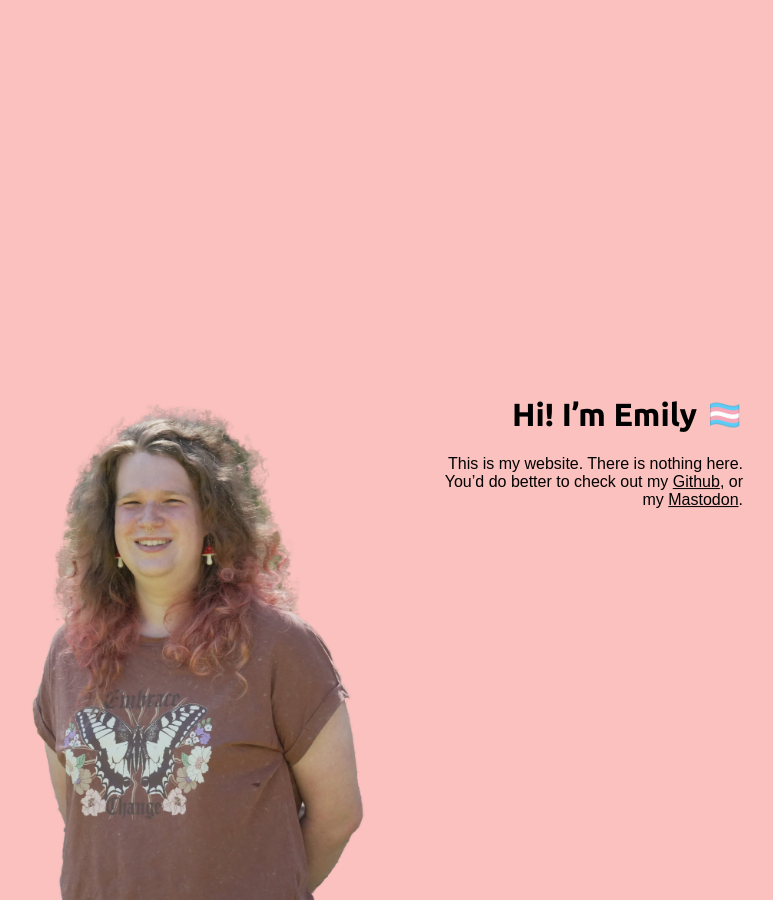
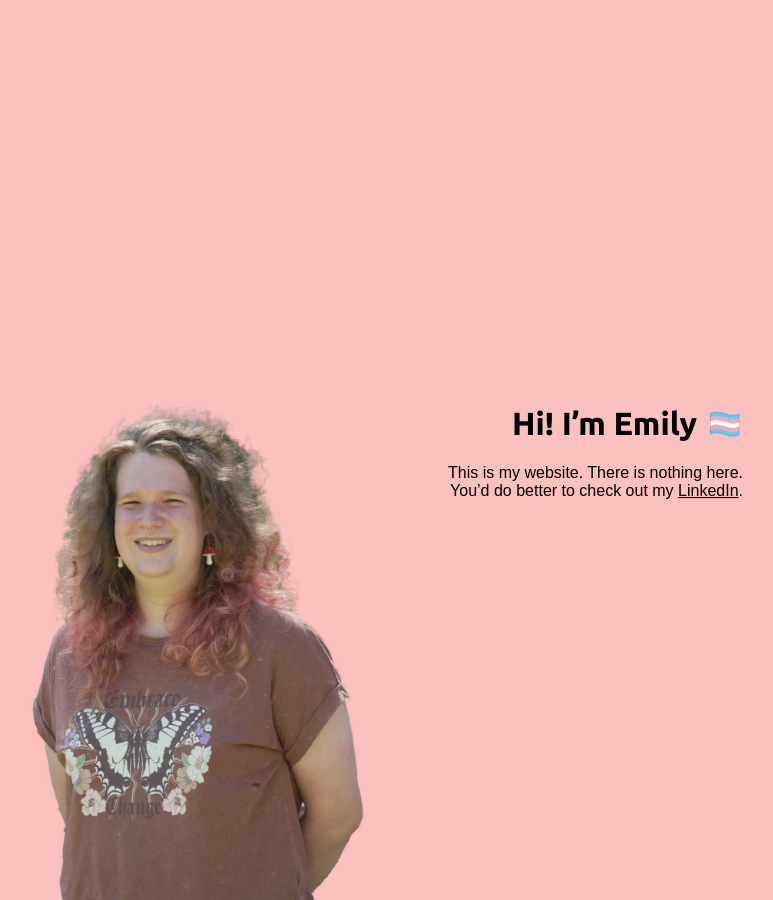
Before and after one commit to emilytmclean/emilymclean.github.io, a Jekyll site: the page built from _pages/homepage.md, in a window 1280 px wide. Shown: the whole page, without its empty margins (217-990 px from the left). Built offline with Jekyll 4.4.1, drawn with Linux system fonts in a browser that asks for light colours; emoji names are drawn with the system emoji font.

Commit message:
Update homepage.md

```diff
--- a/_pages/homepage.md
+++ b/_pages/homepage.md
@@ -4,5 +4,4 @@ permalink: "/"
 title: ""
 ---
 # Hi! I'm Emily <i class="twa twa-transgender-flag"></i>
-This is my website. There is nothing here. You'd do better to check out my [Github](https://github.com/emilymclean), or my
-[Mastodon](https://blahaj.zone/@emily).
+This is my website. There is nothing here. You'd do better to check out my [LinkedIn](https://www.linkedin.com/in/emilyemclean/).
```
